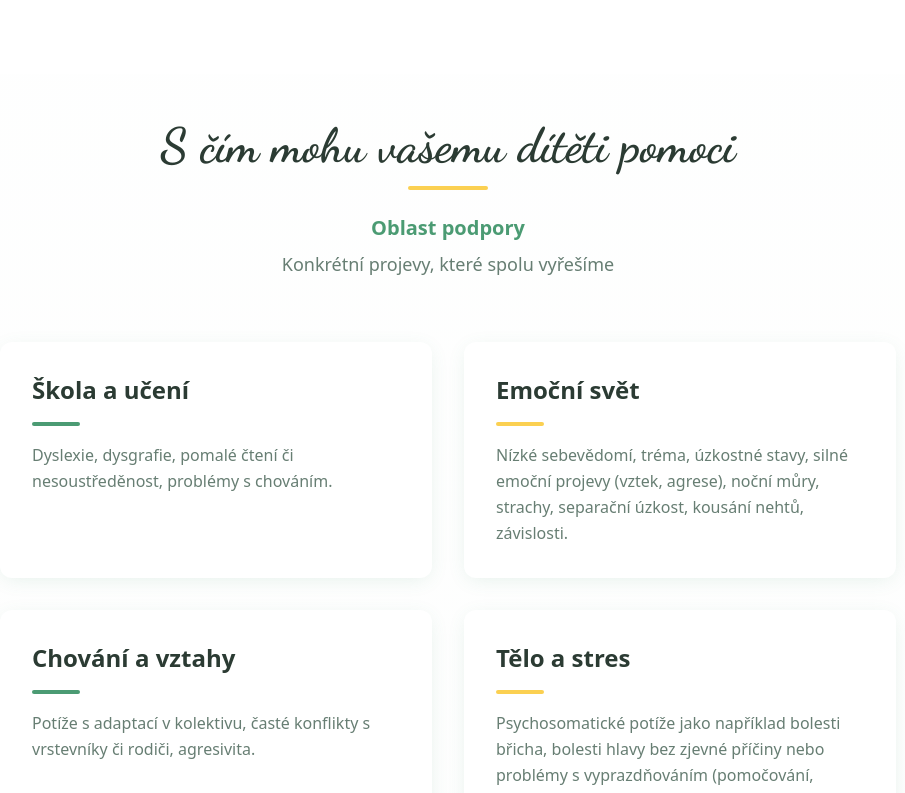
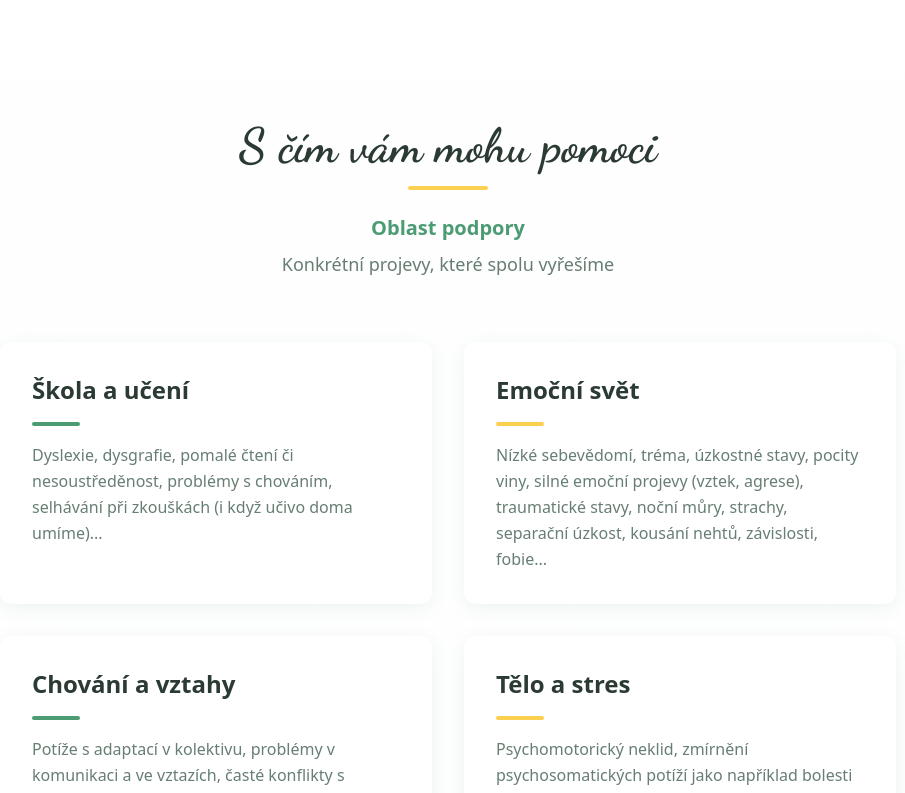
Before and after one commit to petrastrnadova2-wq/build-my-site-now-346, a React (Vite) app: page / in a window 1280 px wide. Shown: the part 800-1593 px from the top of the page, without its empty margins (192-1097 px from the left). Built offline with nearby package versions, Linux system fonts and the light colour scheme; the HTML template or start-up script is replaced by a standard one.

Commit message:
Changes
Co-authored-by: petrastrnadova2-wq <256982744+petrastrnadova2-wq@users.noreply.github.com>

```diff
--- a/src/pages/Index.tsx
+++ b/src/pages/Index.tsx
@@ -40,7 +40,7 @@ const Index = () => {
         <div className="container mx-auto max-w-6xl">
           <div className="text-center mb-16 animate-fade-in">
             <h2 className="text-4xl md:text-5xl font-bold text-foreground mb-4" style={{ fontFamily: "'Dancing Script', cursive" }}>
-              S čím mohu vašemu dítěti pomoci
+              S čím vám mohu pomoci
             </h2>
             <div className="h-1 w-20 bg-accent rounded-full mx-auto mb-6" />
             <p className="text-xl text-primary font-semibold mb-2">Oblast podpory</p>
@@ -55,7 +55,7 @@ const Index = () => {
                 <h3 className="text-2xl font-bold text-foreground">Škola a učení</h3>
                 <div className="h-1 w-12 bg-primary rounded-full" />
                 <p className="text-muted-foreground leading-relaxed">
-                  Dyslexie, dysgrafie, pomalé čtení či nesoustředěnost, problémy s chováním.
+                  Dyslexie, dysgrafie, pomalé čtení či nesoustředěnost, problémy s chováním, selhávání při zkouškách (i když učivo doma umíme)...
                 </p>
               </CardContent>
             </Card>
@@ -65,7 +65,7 @@ const Index = () => {
                 <h3 className="text-2xl font-bold text-foreground">Emoční svět</h3>
                 <div className="h-1 w-12 bg-accent rounded-full" />
                 <p className="text-muted-foreground leading-relaxed">
-                  Nízké sebevědomí, tréma, úzkostné stavy, silné emoční projevy (vztek, agrese), noční můry, strachy, separační úzkost, kousání nehtů, závislosti.
+                  Nízké sebevědomí, tréma, úzkostné stavy, pocity viny, silné emoční projevy (vztek, agrese), traumatické stavy, noční můry, strachy, separační úzkost, kousání nehtů, závislosti, fobie...
                 </p>
               </CardContent>
             </Card>
@@ -75,7 +75,7 @@ const Index = () => {
                 <h3 className="text-2xl font-bold text-foreground">Chování a vztahy</h3>
                 <div className="h-1 w-12 bg-primary rounded-full" />
                 <p className="text-muted-foreground leading-relaxed">
-                  Potíže s adaptací v kolektivu, časté konflikty s vrstevníky či rodiči, agresivita.
+                  Potíže s adaptací v kolektivu, problémy v komunikaci a ve vztazích, časté konflikty s vrstevníky či rodiči, agresivita...
                 </p>
               </CardContent>
             </Card>
@@ -85,7 +85,7 @@ const Index = () => {
                 <h3 className="text-2xl font-bold text-foreground">Tělo a stres</h3>
                 <div className="h-1 w-12 bg-accent rounded-full" />
                 <p className="text-muted-foreground leading-relaxed">
-                  Psychosomatické potíže jako například bolesti břicha, bolesti hlavy bez zjevné příčiny nebo problémy s vyprazdňováním (pomočování, zácpa).
+                  Psychomotorický neklid, zmírnění psychosomatických potíží jako například bolesti břicha, bolesti hlavy bez zjevné příčiny, chronické zdravotní problémy, nebo problémy s vyprazdňováním (pomočování, zácpa).
                 </p>
               </CardContent>
             </Card>
```
